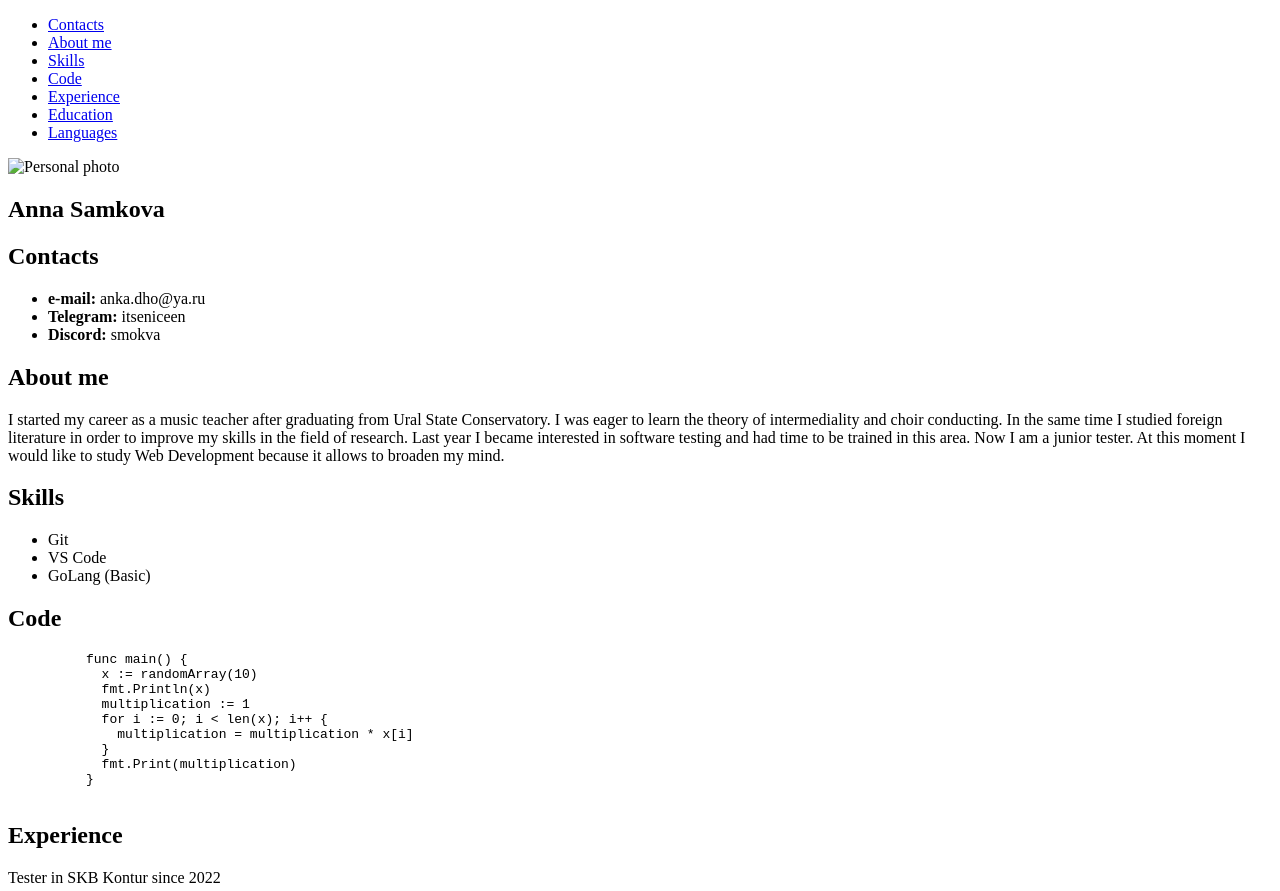
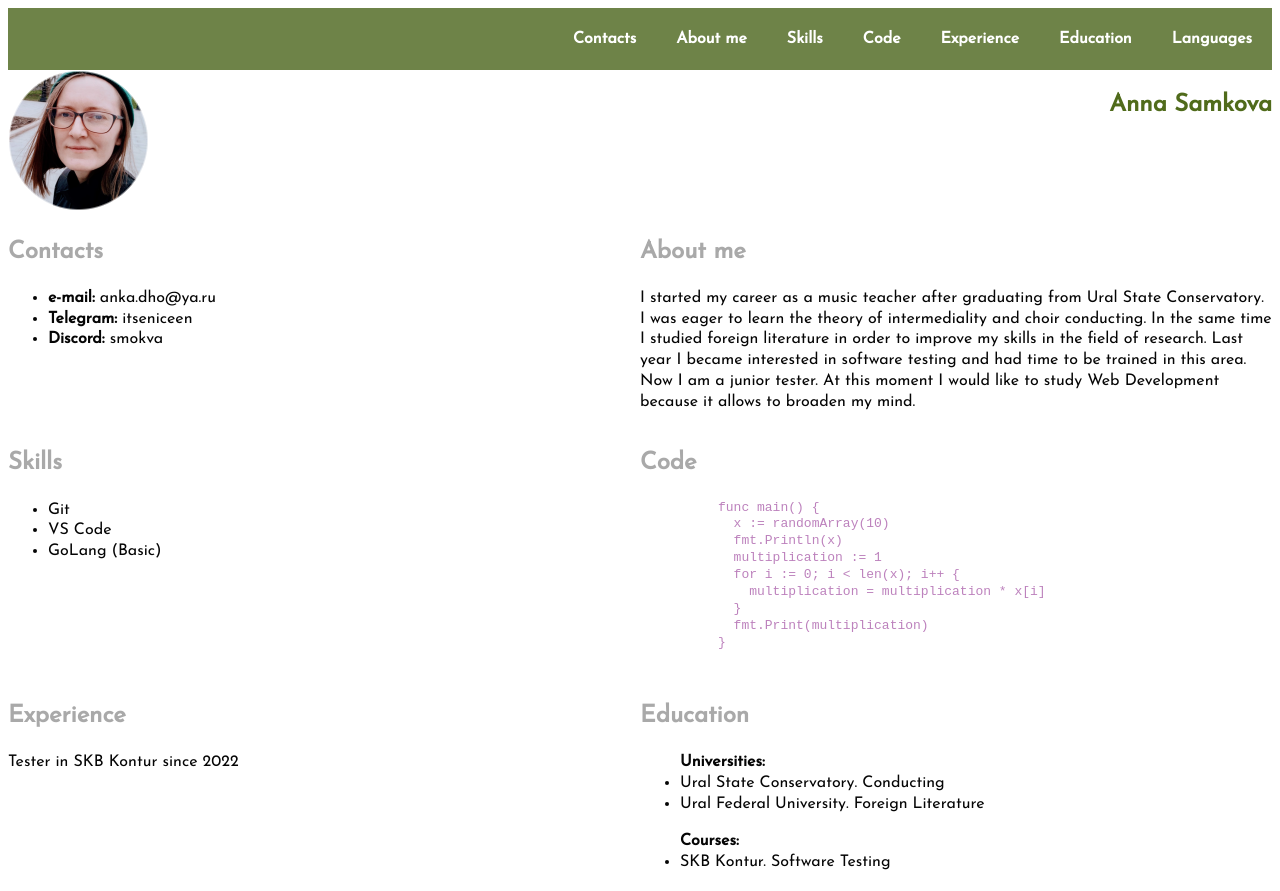
Before and after one commit to samkova/rsschool-cv, a plain HTML site: page index.html in a window 1280 px wide. Shown: the top 891 px of the page. Drawn offline with Linux system fonts and the light colour scheme; the site is published under a folder, as on GitHub Pages, so addresses that start at the root find nothing; files whose address does not match are found by name.

Commit message:
fix: deleted slash and doubled link

```diff
--- a/index.html
+++ b/index.html
@@ -4,9 +4,8 @@
   <meta charset="UTF-8">
   <meta name="viewport" content="width=device-width, initial-scale=1.0">
   <title>CV</title>
-  <link rel="stylesheet" href="/css/style.css">
+  <link rel="stylesheet" href="css/style.css">
   <link rel="icon" href="assets/icon.ico">
-  <link rel="icon" href="/assets/icon.ico">
 </head>
 
 <body class="body">
@@ -31,7 +30,7 @@
     </div>
 
     <section class="section" id="profile">
-      <img src="/assets/img/my photo.png" alt="Personal photo">
+      <img src="assets/img/my photo.png" alt="Personal photo">
       <h1 class="section-title my-name">
         Anna Samkova
       </h1>
```
